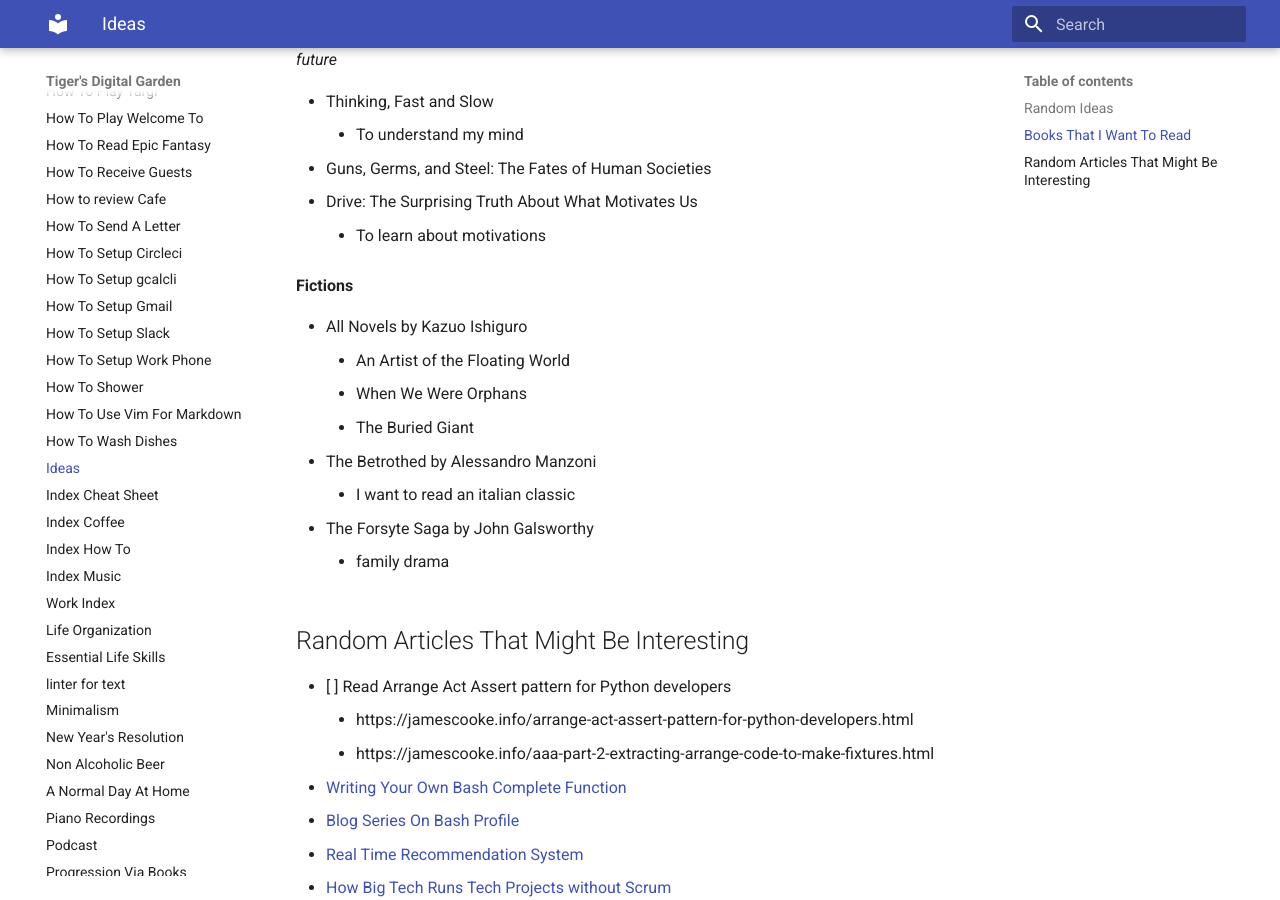
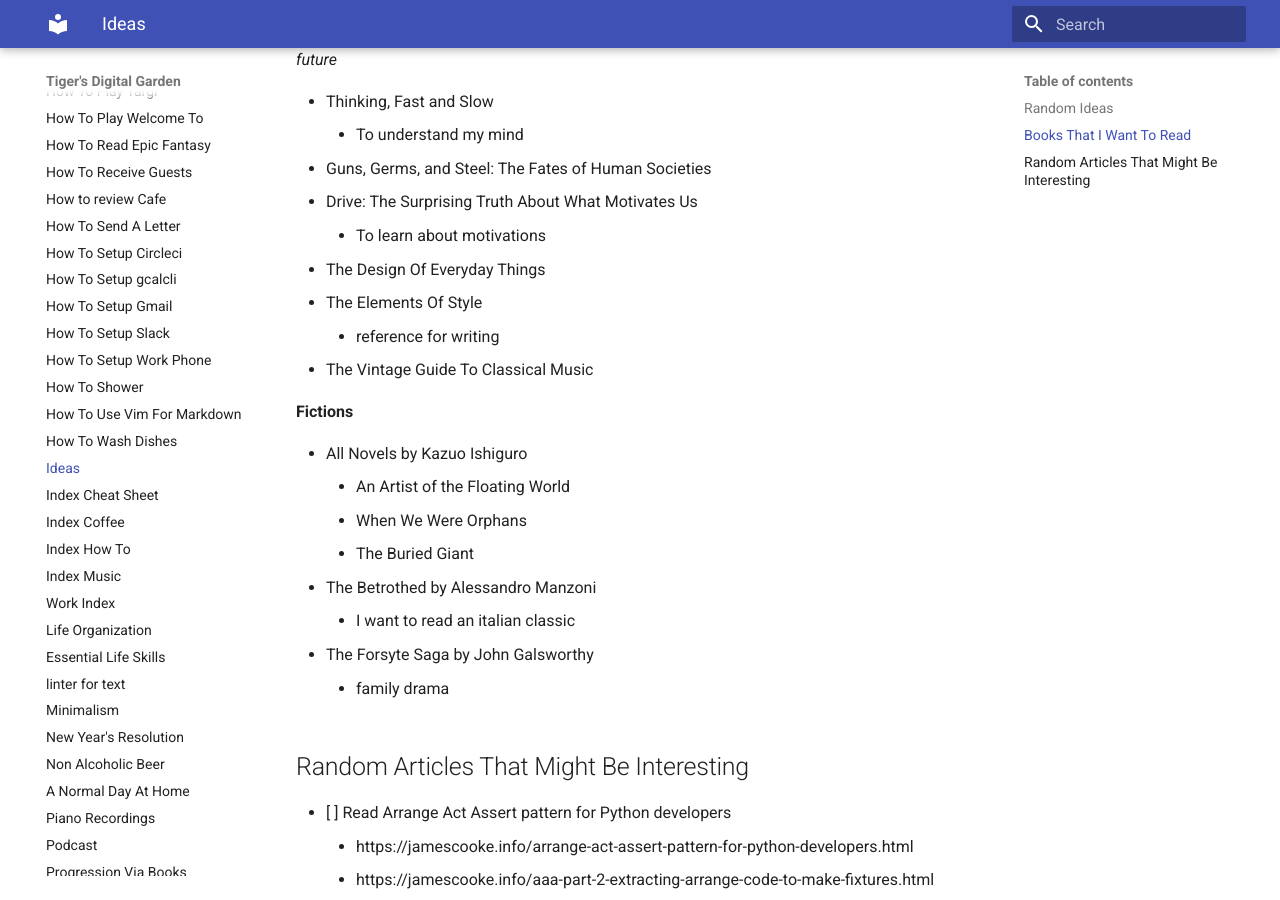
Before and after one commit to ynotstartups/notes, an MkDocs documentation site: the page built from notes/ideas.md, in a window 1280 px wide and 900 px high, scrolled down 2615 px. Built offline with MkDocs 1.6.1 and Material for MkDocs 9.7.7, drawn with Linux system fonts in a browser that asks for light colours.

Commit message:
add non fictions

```diff
--- a/notes/ideas.md
+++ b/notes/ideas.md
@@ -82,6 +82,10 @@
 - Guns, Germs, and Steel: The Fates of Human Societies
 - Drive: The Surprising Truth About What Motivates Us
   - To learn about motivations
+- The Design Of Everyday Things
+- The Elements Of Style
+  - reference for writing
+- The Vintage Guide To Classical Music
 
 **Fictions**
 
```
